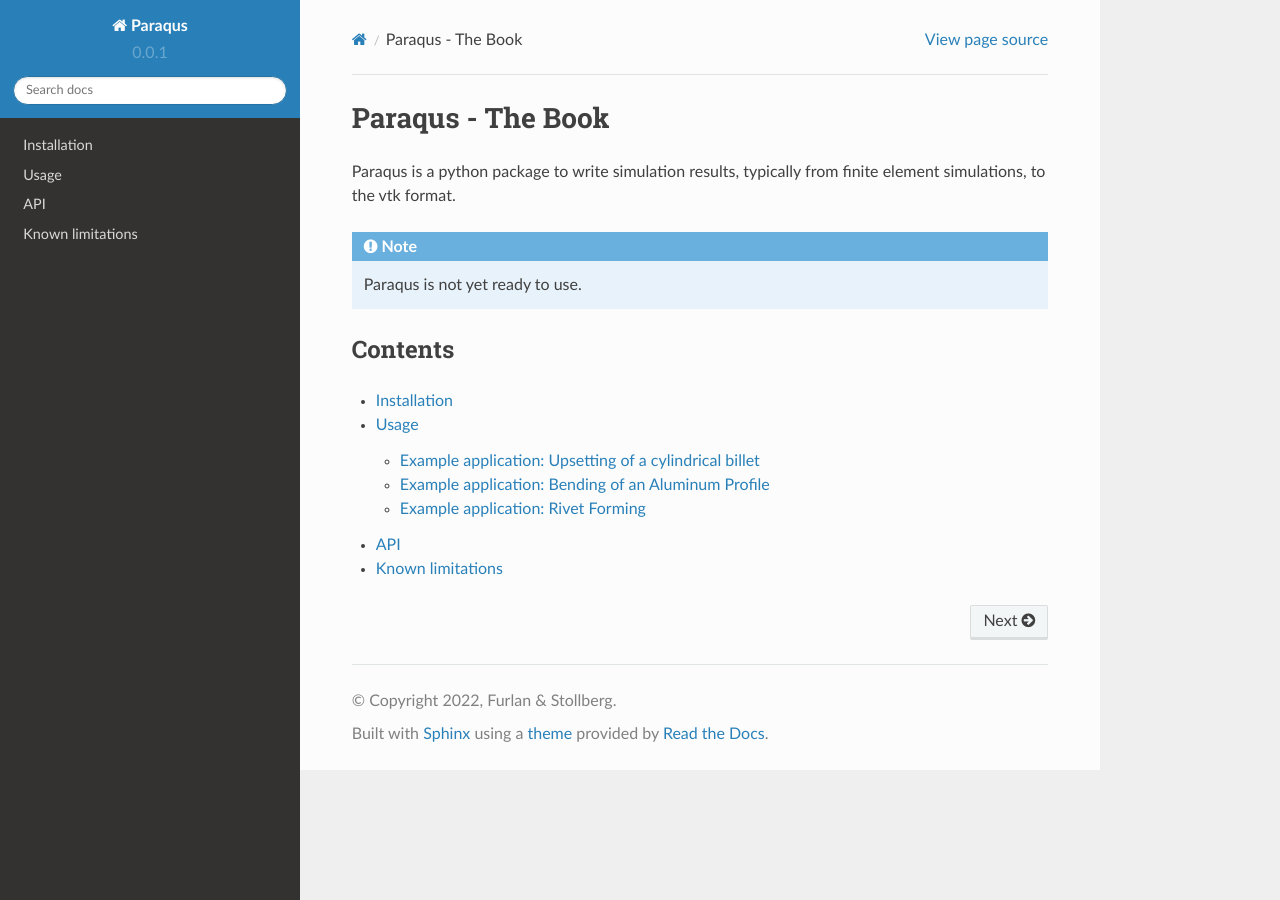
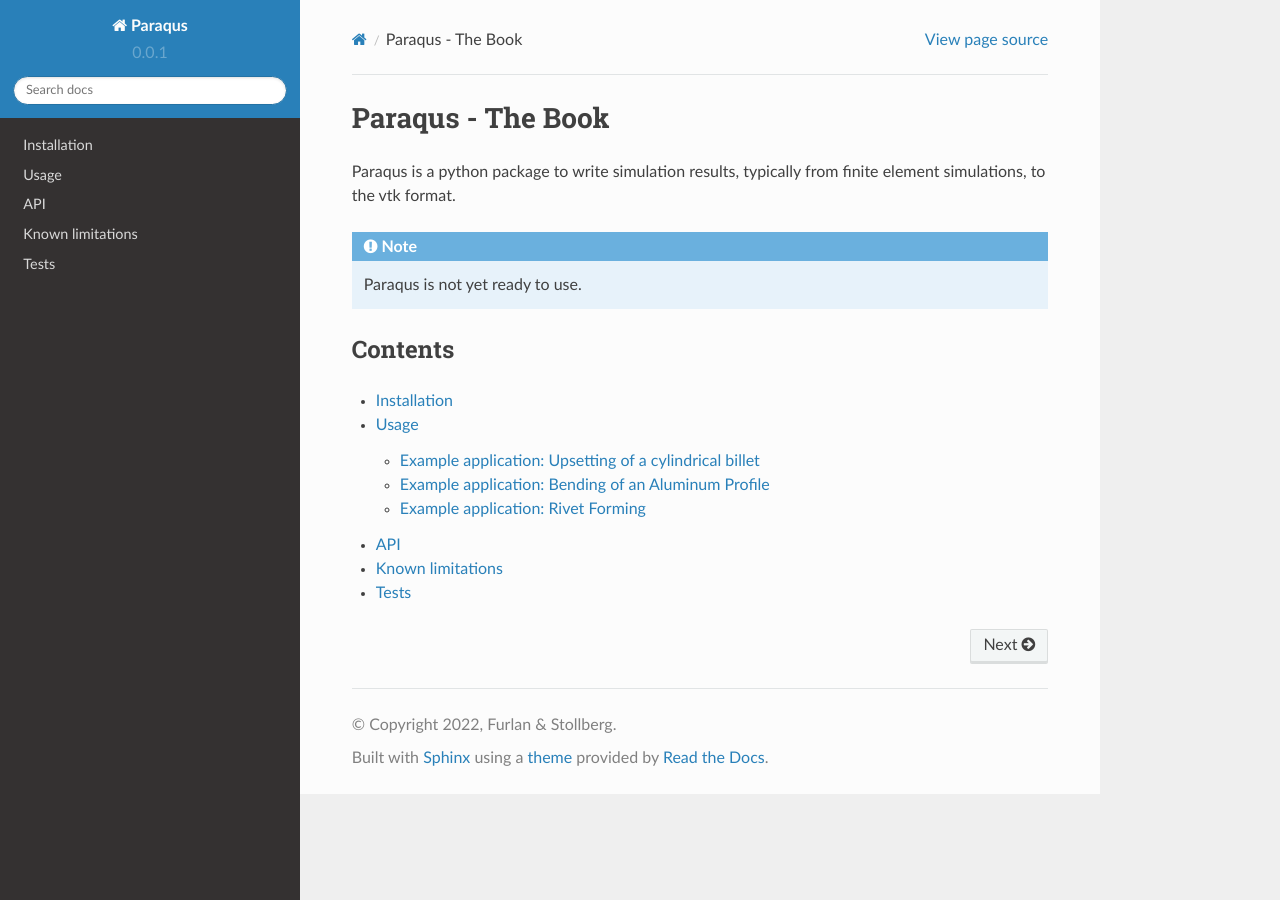
Before and after one commit to tmfrln/paraqus, a Sphinx documentation site: the page built from doc/source/index.rst, in a window 1280 px wide. Built offline with Sphinx 7.4.7 and the Read the Docs theme 2.0.0, drawn with Linux system fonts in a browser that asks for light colours.

Commit message:
added tests section to the docs

```diff
--- a/doc/source/index.rst
+++ b/doc/source/index.rst
@@ -17,3 +17,4 @@ Contents
    usage
    api
    limitations
+   tests
--- /dev/null
+++ b/doc/source/tests.rst
@@ -0,0 +1,6 @@
+Tests
+=====
+
+Paraqus comes with a suite of tests.
+
+Instructions on how to run these
```
